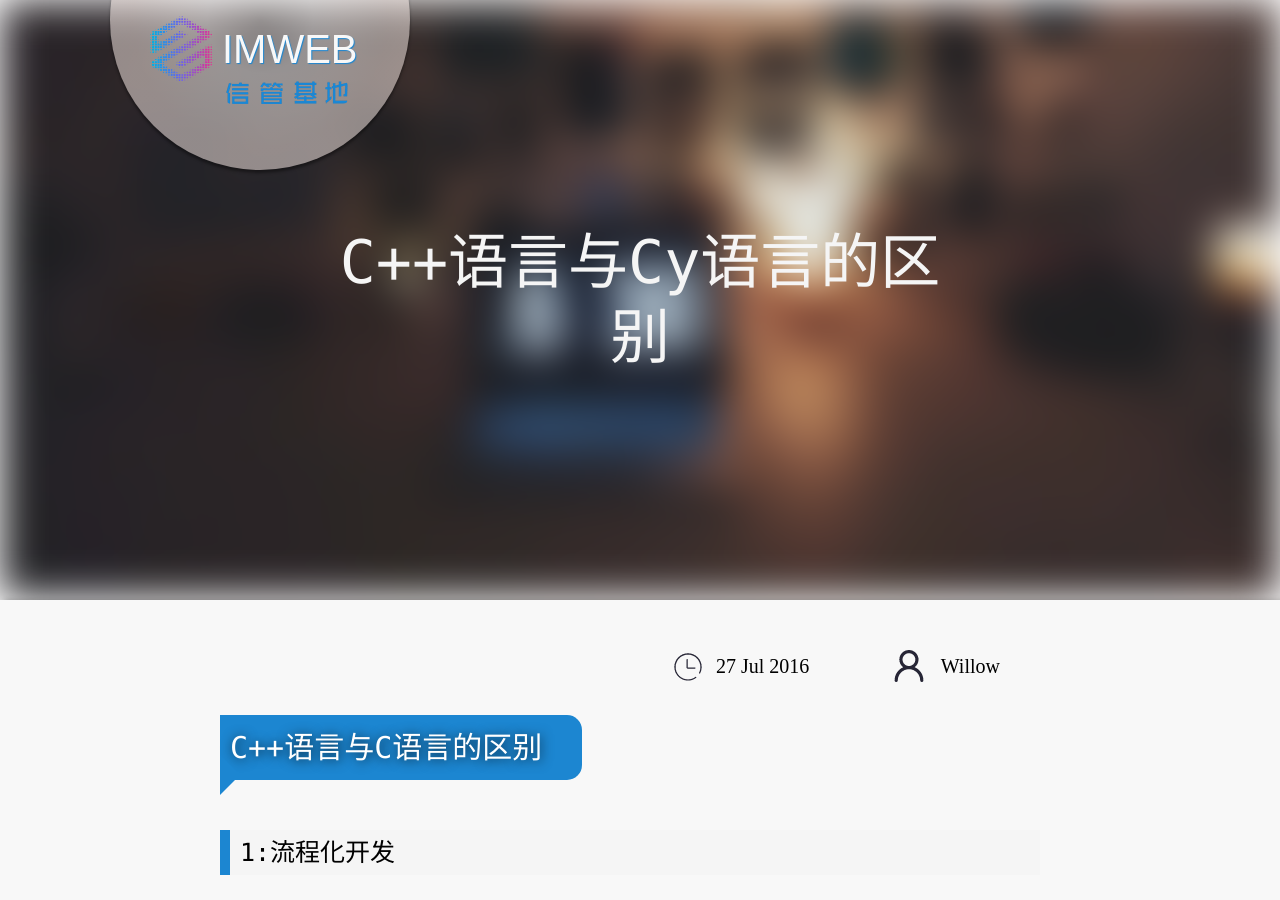
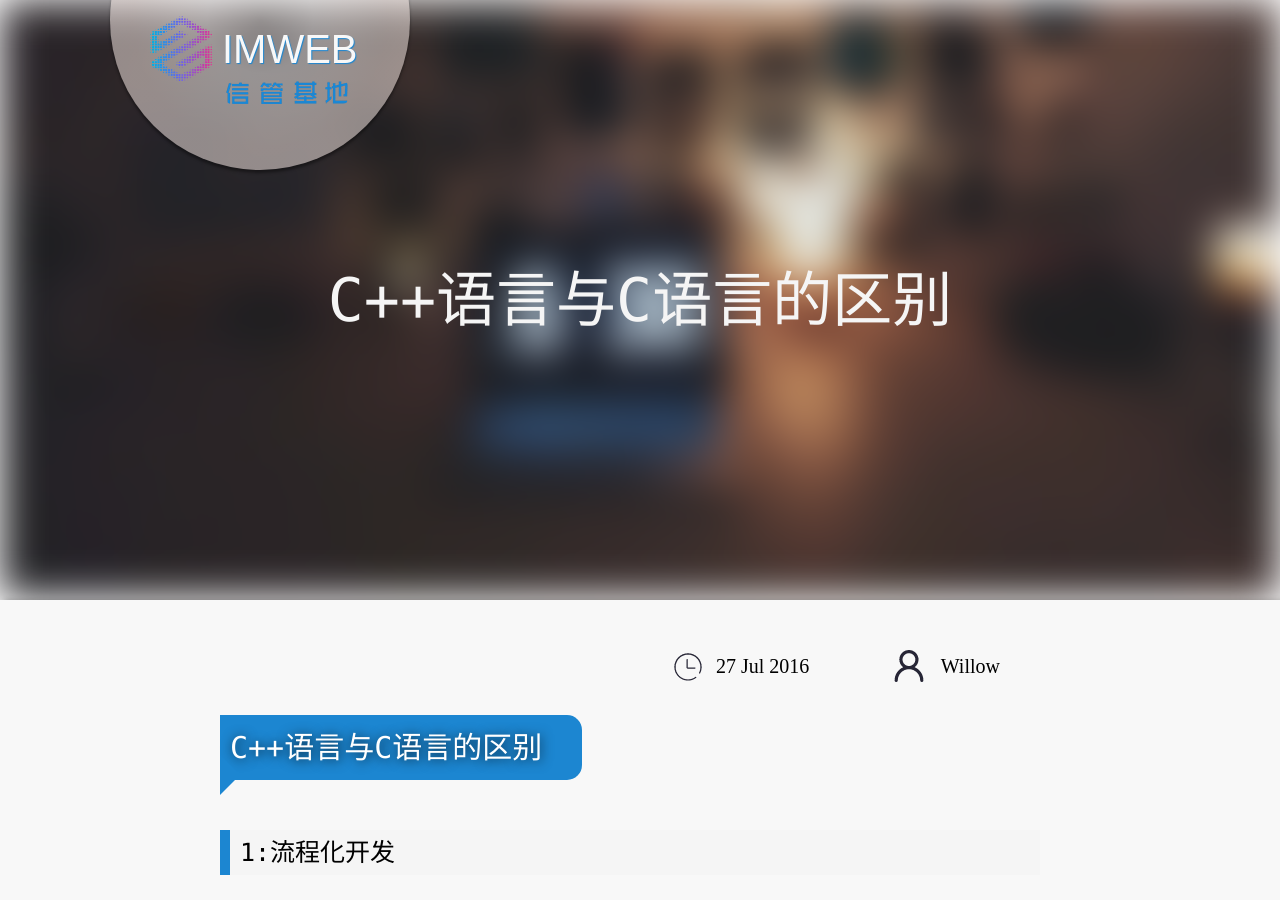
Before and after one commit to xgcyjd2014/xgcyjd2014.github.io, a Jekyll site: the page built from _posts/tech/c++/2016-07-27-c++pattern.markdown, in a window 1280 px wide and 900 px high. Built offline with Jekyll 4.4.1, drawn with Linux system fonts in a browser that asks for light colours; some web fonts are replaced; comment, search, counter and statistics services are not loaded.

Commit message:
new version

```diff
--- a/_posts/tech/c++/2016-07-27-c++pattern.markdown
+++ b/_posts/tech/c++/2016-07-27-c++pattern.markdown
@@ -1,6 +1,6 @@
 ---
 layout: post
-title: C++语言与Cy语言的区别
+title: C++语言与C语言的区别
 author: Willow
 tagpic: c++.jpg
 description: 主要从流程化开发、模块化开发、面向对象开发三方面，深入了概括了C++与C在开发上的区别，利于读者更好的了解这两门语言的相通和不同之处
--- a/pages/blogs-list.html
+++ b/pages/blogs-list.html
@@ -1,5 +1,5 @@
 <!DOCTYPE html>
-<html>
+<html manifest="/manifest/blogs-list.manifest">
 <head>
     <meta charset="UTF-8">
     <meta name="viewport" content="width=device-width, initial-scale=1" />
```
Also changed, not shown: 2 other files.
